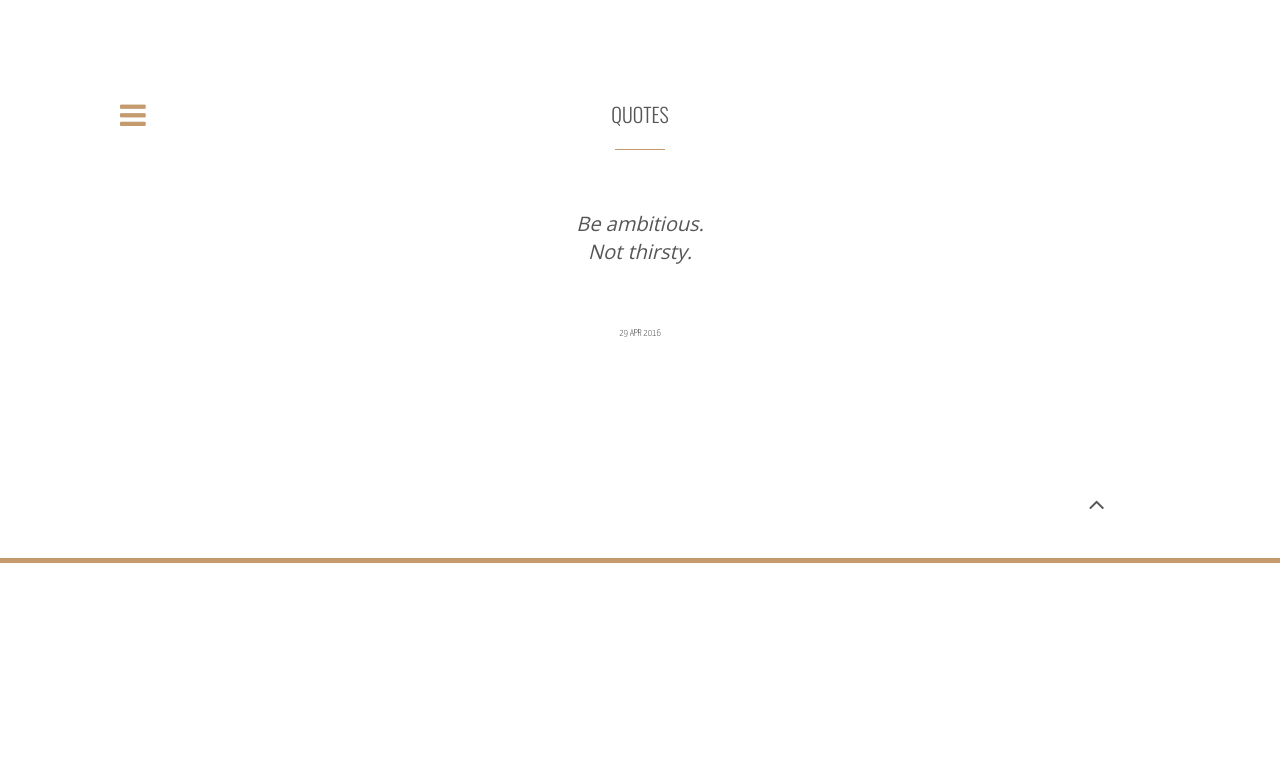
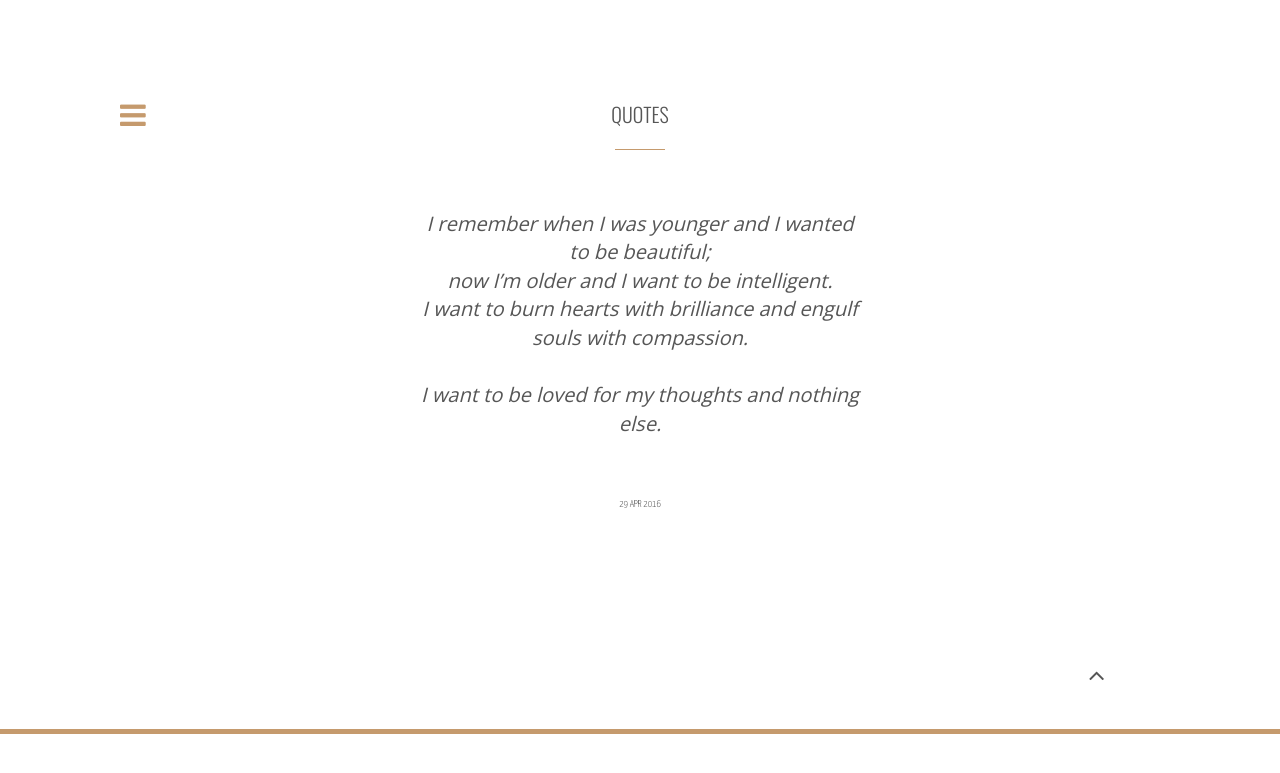
Before and after one commit to puds/serriferous.github.io, a Jekyll site: the page built from _posts/2016-04-30-quote1.md, in a window 1280 px wide. Shown: the top 773 px of the page. Built offline with Jekyll 4.4.1, drawn with Linux system fonts in a browser that asks for light colours; nearby versions of some CDN libraries; comment, search, counter and statistics services are not loaded.

Commit message:
Update 2016-04-30-quote1.md

```diff
--- a/_posts/2016-04-30-quote1.md
+++ b/_posts/2016-04-30-quote1.md
@@ -8,4 +8,7 @@ category: quotes
 
 
 
-<h12>Be ambitious.<br>Not thirsty.</h12>
+<h12>I remember when I was younger and I wanted to be beautiful;
+<br>now I’m older and I want to be intelligent.
+<br>I want to burn hearts with brilliance and engulf souls with compassion.
+<br><br>I want to be loved for my thoughts and nothing else.</h12>
```
